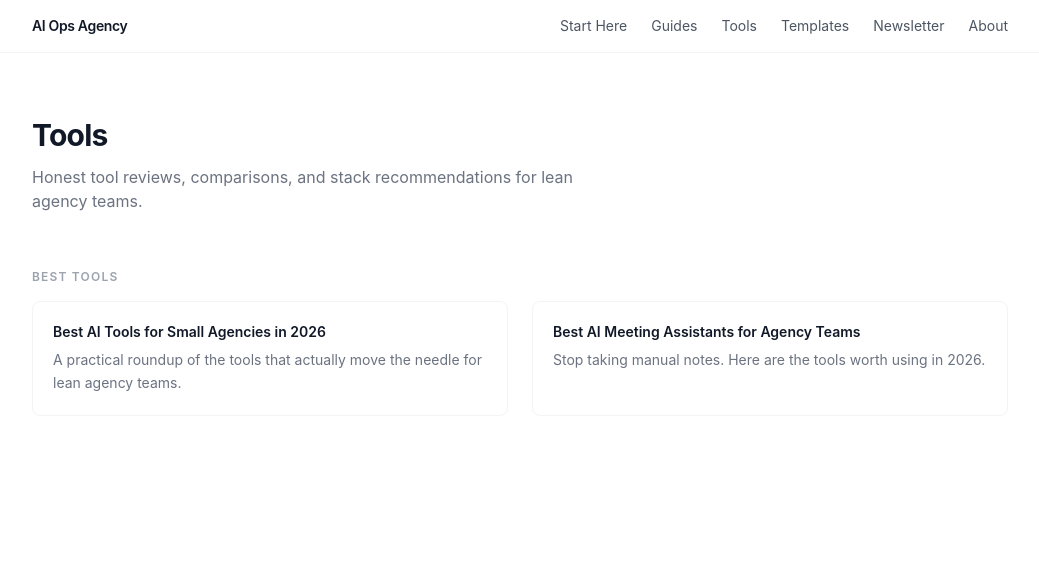
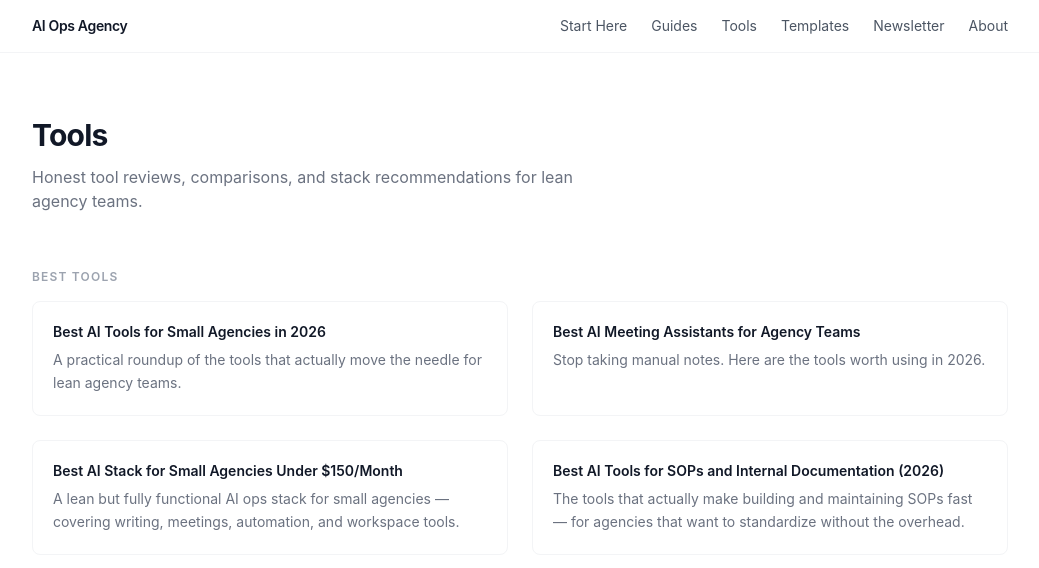
Before and after one commit to veramey/my-website, a Next.js app: page /tools in a window 1280 px wide. Shown: the top 568 px of the page, without its empty margins (120-1159 px from the left). Built offline with nearby package versions, Linux system fonts and the light colour scheme.

Commit message:
feat: implement issue #115
Implemented by AI Teammate via Claude Code.
Closes #115

```diff
--- a/src/pages/tools/index.tsx
+++ b/src/pages/tools/index.tsx
@@ -13,6 +13,18 @@ const tools = [
     title: 'Best AI Meeting Assistants for Agency Teams',
     description: 'Stop taking manual notes. Here are the tools worth using in 2026.',
     href: '/tools/best-ai-meeting-assistants-agencies',
+    subcategory: 'Best Tools',
+  },
+  {
+    title: 'Best AI Stack for Small Agencies Under $150/Month',
+    description: 'A lean but fully functional AI ops stack for small agencies — covering writing, meetings, automation, and workspace tools.',
+    href: '/tools/best-ai-stack-agencies-under-150',
+    subcategory: 'Best Tools',
+  },
+  {
+    title: 'Best AI Tools for SOPs and Internal Documentation (2026)',
+    description: 'The tools that actually make building and maintaining SOPs fast — for agencies that want to standardize without the overhead.',
+    href: '/tools/best-ai-tools-sops-small-agencies',
     subcategory: 'Best Tools',
   },
 ]
```
Also changed, not shown: 1 other file (tests, documents, lock files or other folders).
